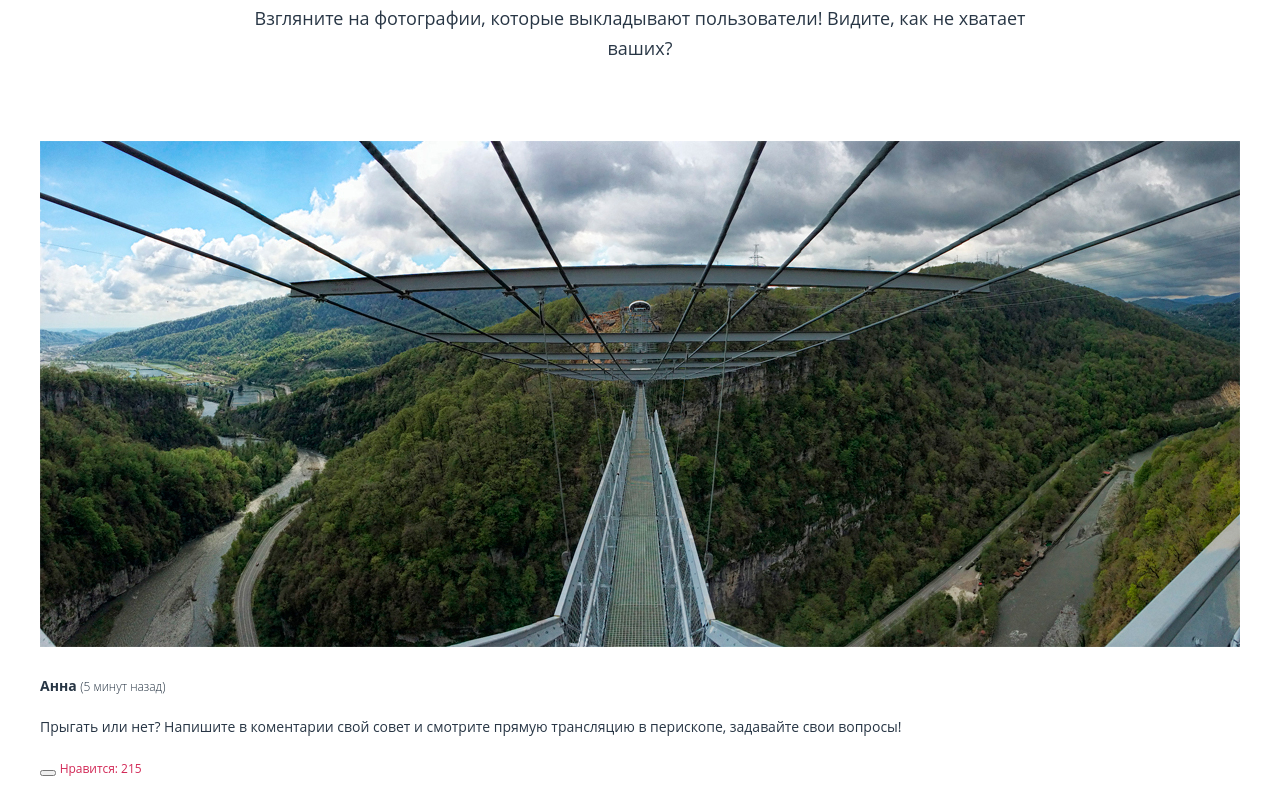
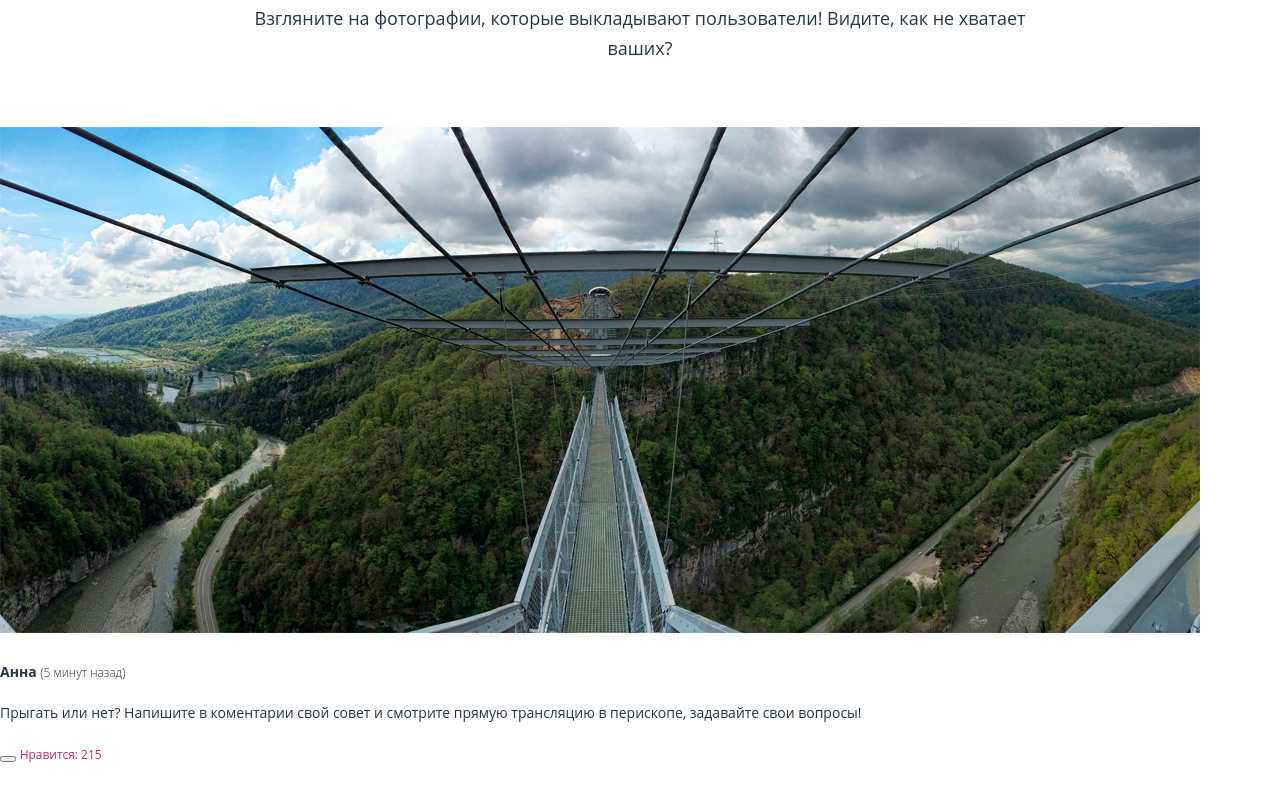
Before and after one commit to Valeriia-2/1445103-pink-24, a website: page source/catalog.html in a window 1280 px wide. Shown: the part 380-1166 px from the top of the page. Drawn offline with nearby package versions, Linux system fonts and the light colour scheme; files that its build step writes are made by us from their sources.

Commit message:
каталог

```diff
--- a/source/catalog.html
+++ b/source/catalog.html
@@ -55,7 +55,7 @@
       </div>
       <section class="gallery">
         <h2 class="visually-hidden">Фото от пользователей приложения</h2>
-        <figure class="gallery__photo photo">
+        <figure class="photo photo--full">
           <a class="photo__link photo__link--full" href="#" data-panorama-text="Панорама дня">
             <picture>
               <source media="(min-width: 960px)" srcset="img/catalog/panorama-desktop@1x.jpg 1x, img/catalog/panorama-desktop@2x.jpg 2x">
--- a/source/less/components/gallery.less
+++ b/source/less/components/gallery.less
@@ -1,6 +1,21 @@
+.photo {
+  margin: 0 auto;
+}
+
+.photo--full {
+  margin: 0 auto;
+  display: flex;
+  flex-direction: column;
+  justify-content: center;
+}
+
 .gallery__photo-wrapper {
   margin: 20px auto 20px;
   width: 280px;
+}
+
+.gallery__photo {
+  margin: 0;
 }
 
 @media (min-width: @tablet-width) {
```
